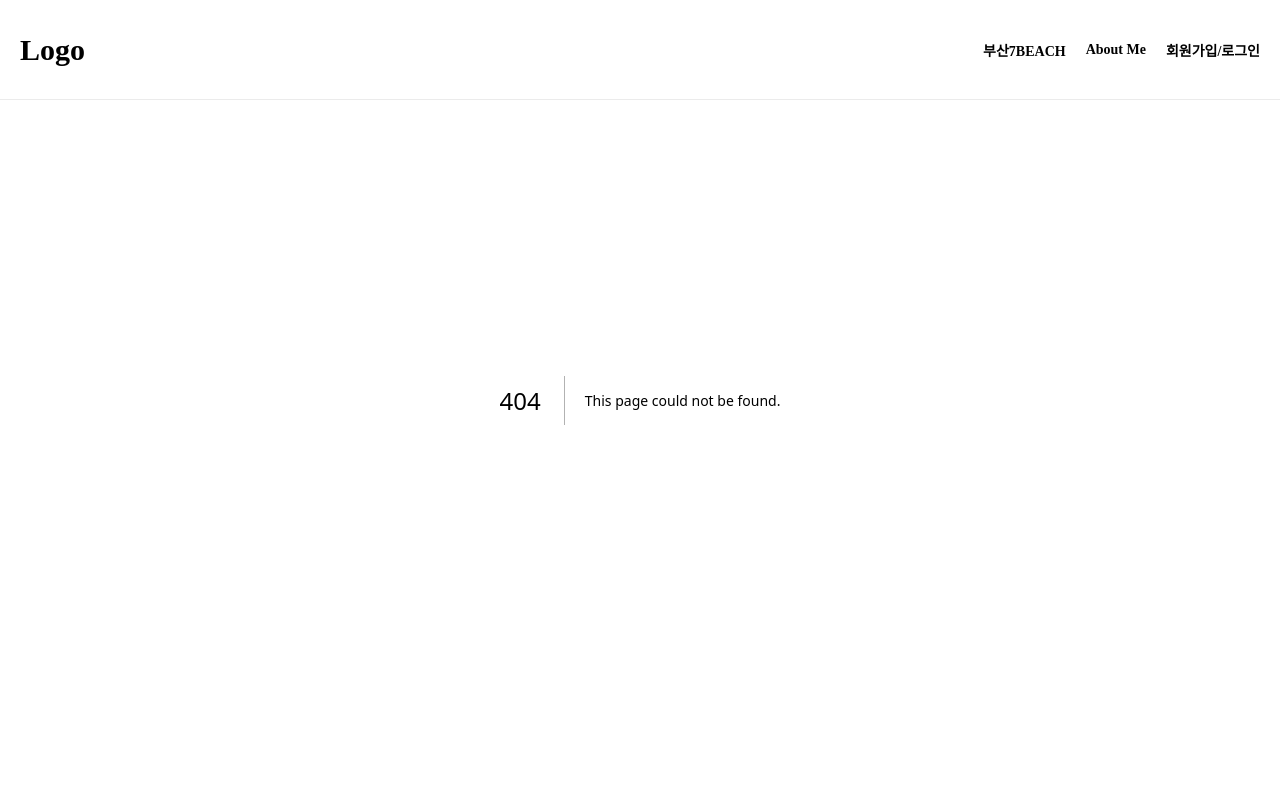
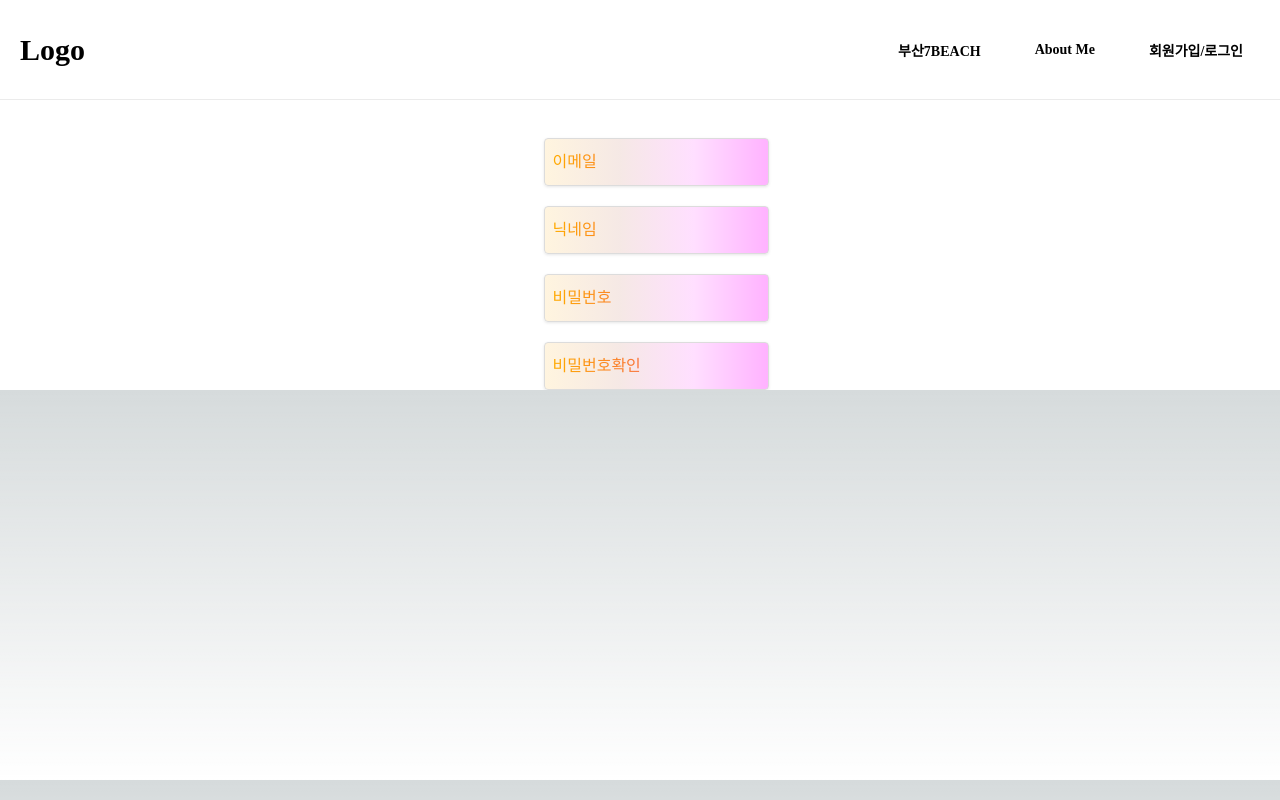
Before and after one commit to Tchaikovsky1114/nextjs-mariadb-prisma, a Next.js app: page /auth in a window 1280 px wide. Before the commit this address had no page. Built offline with nearby package versions, Linux system fonts and the light colour scheme.

Commit message:
chore: Input 컴포넌트 타입지정 수정

```diff
--- /dev/null
+++ b/components/auth/AuthForm.tsx
@@ -0,0 +1,31 @@
+import React from 'react'
+import Input from '../style/Input'
+import useInput from '@/hooks/useInput'
+import { Container } from '../style/Container';
+import { styled } from 'styled-components';
+
+const StyledForm = styled.form`
+  display: flex;
+  flex-direction: column;
+  gap: 20px;
+  input {
+    width: 100%;
+  }
+`
+
+export default function AuthForm() {
+  const { onChange : onEmailChange, value: emailValue } = useInput();
+  const { onChange : onNameChange, value: nameValue } = useInput();
+  const { onChange: onPasswordChange, value: passwordValue } = useInput();
+  const { onChange: onPasswordConfirmChange, value: passwordConfirmValue } = useInput();
+  return (
+    <Container>
+      <StyledForm>
+      <Input type="email" value={emailValue} onChange={onEmailChange}  placeholder='이메일' />
+      <Input type="text" value={nameValue} onChange={onNameChange} placeholder='닉네임' />
+      <Input type="password" value={passwordValue} onChange={onPasswordChange}  placeholder='비밀번호' />
+      <Input type="password" value={passwordConfirmValue} onChange={onPasswordConfirmChange}  placeholder='비밀번호확인' />
+      </StyledForm>
+    </Container>
+  )
+}
--- a/components/layout/Navbar.tsx
+++ b/components/layout/Navbar.tsx
@@ -34,8 +34,12 @@ const StyledNavbar = styled.nav`
       cursor: pointer;
       list-style-type: none;
       font-size: 14px;
+      padding: 8px 16px;
+      border: 1px solid transparent;
       &:hover {
         color: #2d63e2;
+        border: 1px solid #2d63e2;
+        border-radius: 8px;
       }
     }
   }
@@ -54,10 +58,10 @@ export default function Navbar() {
             <Link href="/busan-7beach">부산7BEACH</Link>
           </li>
           <li className="menu-item">
-            <Link href="/">About Me</Link>
+            <Link href="/about">About Me</Link>
           </li>
           <li className="menu-item">
-            <Link href="/">회원가입/로그인</Link>
+            <Link href="/auth">회원가입/로그인</Link>
           </li>
         </ul>
       </div>
--- a/components/style/Input.tsx
+++ b/components/style/Input.tsx
@@ -28,16 +28,17 @@ const StyledInput = styled.input`
 `
 
 interface Props {
+  type?: string
   placeholder?: string
   value?: string
   onChange?: (e: React.ChangeEvent<HTMLInputElement>) => void
   onKeyDown?: (e: React.KeyboardEvent<HTMLInputElement>) => void
 }
 
-export default function Input({placeholder,value,onChange,onKeyDown}: Props) {
+export default function Input({type = 'text',placeholder,value,onChange,onKeyDown}: Props) {
 
 
   return (
-    <StyledInput value={value} onChange={onChange} placeholder={placeholder} onKeyDown={onKeyDown} />
+    <StyledInput type={type} value={value} onChange={onChange} placeholder={placeholder} onKeyDown={onKeyDown} />
   )
 }
--- a/package.json
+++ b/package.json
@@ -19,6 +19,7 @@
     "keen-slider": "^6.8.5",
     "mysql": "^2.18.1",
     "next": "13.4.3",
+    "next-auth": "^4.22.1",
     "prisma": "^4.15.0",
     "react": "18.2.0",
     "react-dom": "18.2.0",
--- a/pages/api/todos.ts
+++ b/pages/api/todos.ts
@@ -12,6 +12,7 @@ export default async function handler(
     case 'GET':
       if (req.query.id) {
         try {
+
           const post = await prisma.todo.findUnique({
             where: {
               id: Number(req.query.id),
@@ -33,6 +34,7 @@ export default async function handler(
       }
     case 'POST':
       try {
+
         await prisma.todo.create({
           data: {
             title: req.body.title,
--- /dev/null
+++ b/pages/auth/index.tsx
@@ -0,0 +1,10 @@
+import AuthForm from '@/components/auth/AuthForm'
+import React from 'react'
+
+export default function AuthPage() {
+  return (
+    <div>
+      <AuthForm />
+    </div>
+  )
+}
```
Also changed, not shown: pages/about/index.tsx (added, +8 -0 lines), components/style/Label.tsx (added), 2 other files (tests, documents, lock files or other folders).
